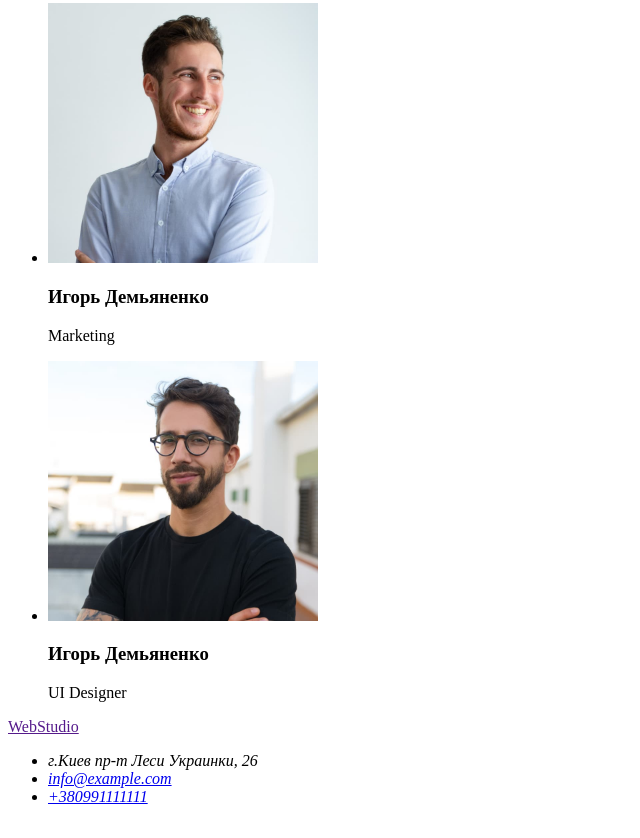
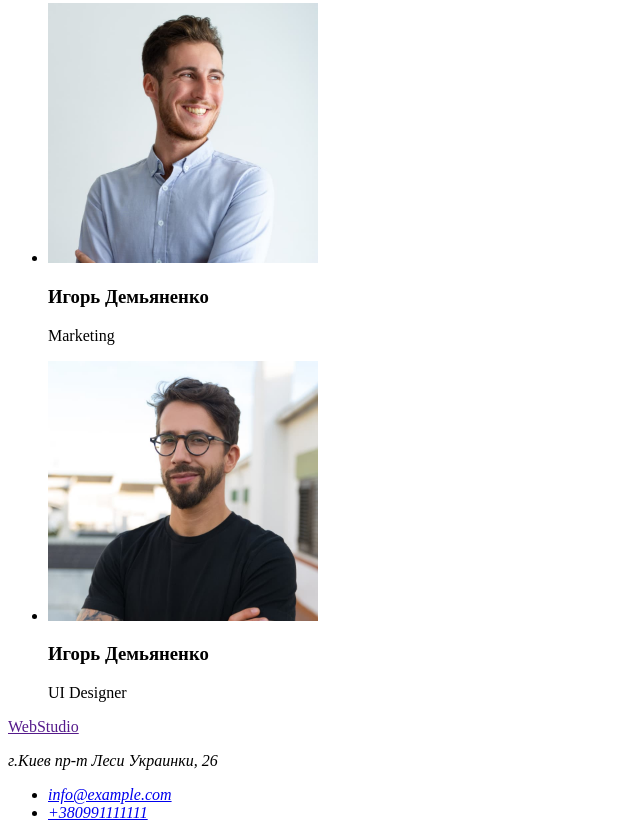
Before and after one commit to Serhii-we/goit-markup-hw-01, a plain HTML site: page index.html in a window 1280 px wide. Shown: the part 2333-3171 px from the top of the page, without its empty margins (0-640 px from the left). Drawn offline with Linux system fonts and the light colour scheme.

Commit message:
Сделаны изменения в футере

```diff
--- a/index.html
+++ b/index.html
@@ -91,11 +91,12 @@
       </ul>
       </section>
       </main>
+      <!--Футер-->
       <footer>
          <a href="" lang="en">WebStudio</a>
          <address>
+         <p>г.Киев пр-т Леси Украинки, 26</p>
          <ul>
-            <li>г.Киев пр-т Леси Украинки, 26</li>
             <li><a href="mailto:info@example.com">info@example.com</a></li>
             <li><a href="tel:+380991111111">+380991111111</a></li>
          </ul>
```
